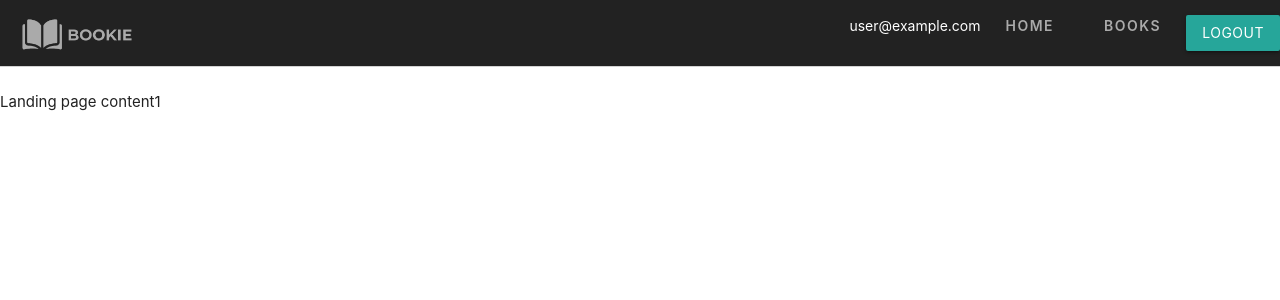
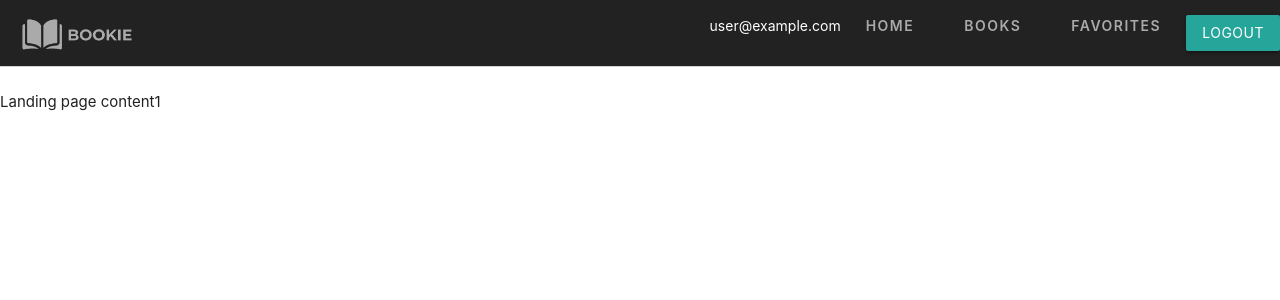
Before and after one commit to wojtekjPJATK/ksiazki-vue, a Vue app: page / in a window 1280 px wide. Shown: the top 300 px of the page. Built offline with nearby package versions, Linux system fonts and the light colour scheme; no server answers; sample sign-in values are in the browser's storage.

Commit message:
added favotites list

```diff
--- a/src/App.vue
+++ b/src/App.vue
@@ -5,6 +5,7 @@
             <li v-if="isLoggedIn"><span class="email white-text">{{currentUser}}</span></li>
             <li><router-link :to="{ name: 'home' }">Home</router-link></li>
             <li v-if="isLoggedIn"><router-link :to="{ name: 'books' }">Books</router-link></li>
+            <li v-if="isLoggedIn"><router-link :to="{ name: 'favorites' }">favorites</router-link></li>
             <li v-if="!isLoggedIn"><router-link :to="{ name: 'login' }">Login</router-link></li>
             <li v-if="!isLoggedIn"><router-link :to="{ name: 'register' }">Register</router-link></li>
             <li v-if="isLoggedIn"><button v-on:click="logout" class="btn gray">Logout</button></li>
--- /dev/null
+++ b/src/components/list/Favorites.vue
@@ -0,0 +1,45 @@
+<template>
+    <div id="book-container">
+        <book-item v-for="book in favorites" :key="book.id" :book="book"></book-item>
+    </div>
+</template>
+
+<script>
+import BookItem from "./BookItem";
+
+export default {
+  name: "book-list",
+  components: {
+    BookItem
+  },
+  created() {
+    this.$store.dispatch("getBooks");
+  },
+  computed: {
+    favorites() {
+      const books = this.$store.getters.booksAll;
+      let favorites = [];
+      books.forEach(book => {
+        if (book.favorite) favorites.push(book);
+      });
+      return favorites;
+    }
+  },
+  data() {
+    return {};
+  }
+};
+</script>
+
+<style>
+.book-item {
+  margin-left: 20px;
+  display: grid;
+  grid-template-columns: 100px 25% 25% 25% 70px 70px;
+  border-collapse: collapse;
+}
+.item {
+  padding: 10px;
+  border: 1px solid;
+}
+</style>
--- a/src/router/index.js
+++ b/src/router/index.js
@@ -1,78 +1,83 @@
-import Vue from 'vue'
-import Router from 'vue-router'
-import LandingPage from '../components/static/LandingPage'
-import App from '../App'
-import BookList from '../components/list/BookList'
-import Login from '../components/auth/Login'
-import Register from '../components/auth/Register'
-import firebase from 'firebase'
+import Vue from "vue";
+import Router from "vue-router";
+import LandingPage from "../components/static/LandingPage";
+import App from "../App";
+import BookList from "../components/list/BookList";
+import Login from "../components/auth/Login";
+import Register from "../components/auth/Register";
+import firebase from "firebase";
+import Favorites from "../components/list/Favorites";
 
-Vue.use(Router)
+Vue.use(Router);
 
-let router =  new Router({
+let router = new Router({
   routes: [
     {
-      path: '/',
-      name: 'home',
-      component: LandingPage,
+      path: "/",
+      name: "home",
+      component: LandingPage
     },
     {
-      path: '/books',
+      path: "/books",
       component: BookList,
-      name: 'books',
+      name: "books",
       meta: {
         requiresAuth: true
       }
     },
     {
-      path: '/login',
-      name: 'login',
+      path: "/favorites",
+      name: "favorites",
+      component: Favorites,
+      meta: {
+        requiresAuth: true
+      }
+    },
+    {
+      path: "/login",
+      name: "login",
       component: Login,
       meta: {
         requiresGuest: true
       }
     },
     {
-      path: '/register',
-      name: 'register',
+      path: "/register",
+      name: "register",
       component: Register,
       meta: {
         requiresGuest: true
       }
-    },
+    }
   ],
-  mode: 'history'
-})
+  mode: "history"
+});
 
 router.beforeEach((to, from, next) => {
   if (to.matched.some(record => record.meta.requiresAuth)) {
     if (!firebase.auth().currentUser) {
-      console.log('dostep chroniony -> login')
+      console.log("dostep chroniony -> login");
       next({
-        path: '/login',
+        path: "/login",
         query: {
           redirect: to.fullPath
         }
-      })
+      });
+    } else {
+      next();
     }
-    else {
-      next()
-    }
-  }
-  else if (to.matched.some(record => record.meta.requiresGuest)) {
+  } else if (to.matched.some(record => record.meta.requiresGuest)) {
     if (firebase.auth().currentUser) {
       next({
-        path: '/',
+        path: "/",
         query: {
           redirect: to.fullPath
         }
-      })
+      });
+    } else {
+      next();
     }
-    else {
-      next()
-    }
-  }
-  else next()
-})
+  } else next();
+});
 
-export default router
+export default router;
--- a/src/store/store.js
+++ b/src/store/store.js
@@ -61,8 +61,6 @@ export const store = new Vuex.Store({
               imageUrl = file.metadata.fullPath;
               let bookRef = db.collection("book").doc(id);
               return bookRef.update({ url: imageUrl });
-              // return firebaseApp.database.child('/book/' + id).update({url: imageUrl})
-              // return db.child('/book/' + id).update({url: imageUrl})
             })
             .then(() => {
               context.commit("addBook", {
@@ -76,7 +74,7 @@ export const store = new Vuex.Store({
       let book = context.state.books.find(item => item.id == id);
       book.favorite = !book.favorite;
       let user_id = false;
-      let email = firebase.auth().currentUser.email;
+      let email = firebaseApp.auth().currentUser.email;
       db.collection("user")
         .where("email", "==", localStorage.getItem("email").toString())
         .get()
```
